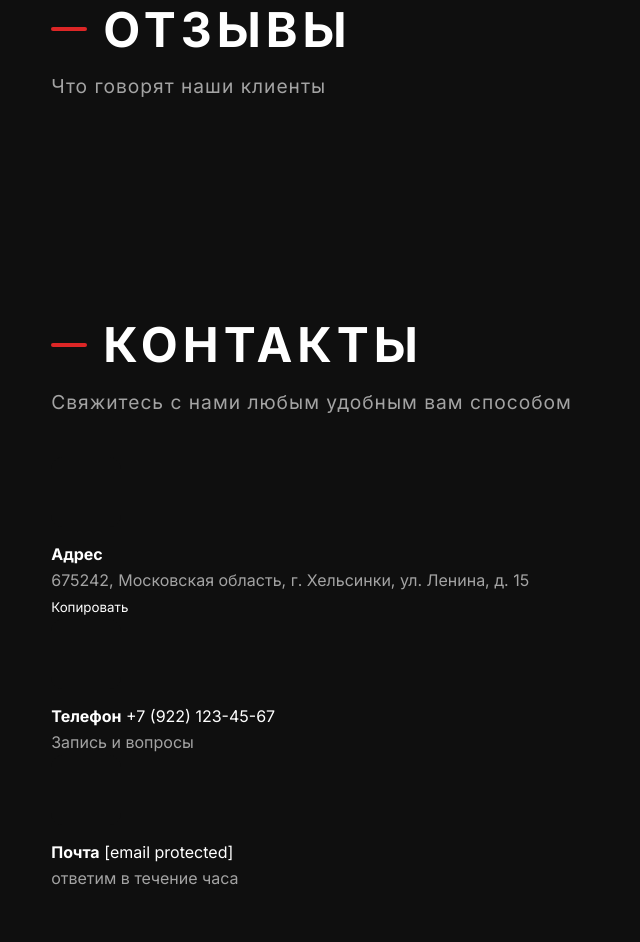
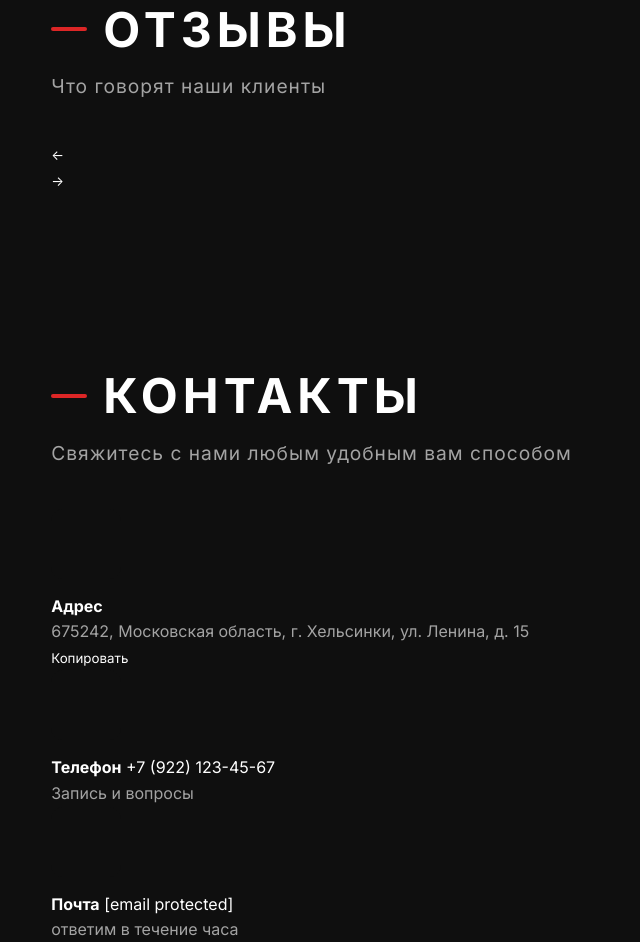
Before and after one commit to skandersim/car-service-web.practice, a plain HTML site: page index.html in a window 1280 px wide. Shown: the part 4412-5354 px from the top of the page, without its empty margins (0-640 px from the left). Drawn offline with Linux system fonts and the light colour scheme.

Commit message:
Добавил разметку для отзывов

```diff
--- a/index.html
+++ b/index.html
@@ -262,7 +262,14 @@
                 <h2 class="section-title">Отзывы</h2>
 				<p class="section-sub">Что говорят наши клиенты</p>
             </div>
-            <div class="review" id="review"></div>
+            <div class="reviews-wrap reveal">
+				<div class="review-card" id="reviewCard"></div>
+				<div class="review-nav">
+					<button class="r-arrow" id="revPrev" aria-label="Предыдущий отзыв">←</button>
+					<div class="r-dots" id="revDots"></div>
+					<button class="r-arrow" id="revNext" aria-label="Следующий отзыв">→</button>
+				</div>
+			</div>
         </div>
     </section>
 
```
